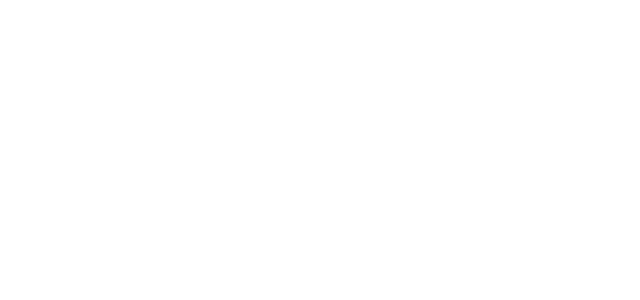
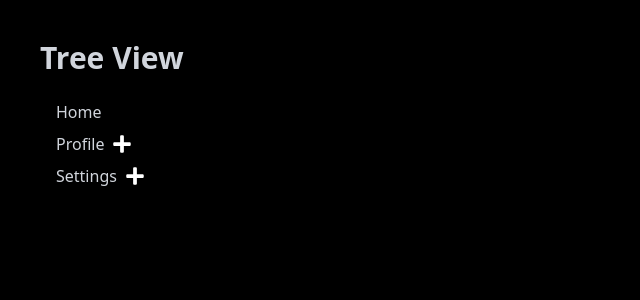
Before and after one commit to DevRahulll/21_Days-React-Projects, a React (Vite) app in the folder 20Projects/: page /treeview in a window 1280 px wide. Before the commit this address had no page. Shown: the top 300 px of the page, without its empty margins (0-640 px from the left). Built offline with nearby package versions, Linux system fonts and the light colour scheme.

Commit message:
added project 7 treeview

```diff
--- a/20Projects/src/App.tsx
+++ b/20Projects/src/App.tsx
@@ -5,6 +5,7 @@
 import ImageSlider from "./components/04ImageSlider/ImageSlider";
 import LoadMoreData from "./components/05LoadMoreData/LoadMoreData";
 import QrGenerator from "./components/06QrGenerator/QrGenerator";
+import TreeView from "./components/07TreeView/TreeView";
 
 function App() {
   return (
@@ -16,6 +17,7 @@
         <Route path="/imageslider" element={<ImageSlider />} />
         <Route path="/loadmoredata" element={<LoadMoreData />} />
         <Route path="/qrcodegenerator" element={<QrGenerator />} />
+        <Route path="/treeview" element={<TreeView />} />
       </Routes>
     </div>
   );
--- /dev/null
+++ b/20Projects/src/components/07TreeView/TreeItem.tsx
@@ -0,0 +1,48 @@
+import { useState } from "react";
+import { FaMinus, FaPlus } from "react-icons/fa";
+import TreeList from "./TreeList";
+import type { TreeNode } from "./data";
+
+interface TreeItemProps {
+  item: TreeNode;
+}
+
+const TreeItem = ({ item }: TreeItemProps) => {
+  const [displayCurrentChildren, setDisplayCurrentChildren] = useState<
+    Record<string, boolean>
+  >({});
+
+  function handleToggleChildren(label: string): void {
+    setDisplayCurrentChildren((prev) => ({
+      ...prev,
+      [label]: !prev[label],
+    }));
+  }
+
+  return (
+    <li className="mb-2">
+      <div className="flex cursor-pointer items-center gap-2">
+        <h1 className="font-medium text-gray-300">{item.label}</h1>
+        {item.children && item.children.length ? (
+          <span onClick={() => handleToggleChildren(item.label)}>
+            {displayCurrentChildren[item.label] ? (
+              <FaMinus color="#fff" size={20} />
+            ) : (
+              <FaPlus color="#fff" size={20} />
+            )}
+          </span>
+        ) : (
+          <span className="opacity-0 select-none">
+            <span style={{ opacity: 0 }}>•</span>
+          </span>
+        )}
+      </div>
+
+      {item.children &&
+        item.children.length > 0 &&
+        displayCurrentChildren[item.label] && <TreeList list={item.children} />}
+    </li>
+  );
+};
+
+export default TreeItem;
--- /dev/null
+++ b/20Projects/src/components/07TreeView/TreeList.tsx
@@ -0,0 +1,22 @@
+import type { TreeNode } from "./data";
+import TreeItem from "./TreeItem";
+
+interface TreeListProps {
+  list: TreeNode[];
+}
+
+const TreeList = ({ list = [] }: TreeListProps) => {
+  return (
+    <ul className="pl-4">
+      {list && list.length ? (
+        list.map((listItem: TreeNode) => (
+          <TreeItem key={listItem.label} item={listItem} />
+        ))
+      ) : (
+        <p>No data found</p>
+      )}
+    </ul>
+  );
+};
+
+export default TreeList;
--- /dev/null
+++ b/20Projects/src/components/07TreeView/TreeView.tsx
@@ -0,0 +1,13 @@
+import menus from "./data";
+import TreeList from "./TreeList";
+
+const TreeView = () => {
+  return (
+    <div className="h-screen bg-black p-10 text-gray-300">
+      <h1 className="mb-6 text-3xl font-bold">Tree View</h1>
+      <TreeList list={menus} />
+    </div>
+  );
+};
+
+export default TreeView;
--- /dev/null
+++ b/20Projects/src/components/07TreeView/data.ts
@@ -0,0 +1,66 @@
+export interface TreeNode {
+  label: string;
+  to: string;
+  children?: TreeNode[];
+}
+
+export const menus: TreeNode[] = [
+  {
+    label: "Home",
+    to: "/",
+  },
+  {
+    label: "Profile",
+    to: "/profile",
+    children: [
+      {
+        label: "Details",
+        to: "details",
+        children: [
+          {
+            label: "Location",
+            to: "location",
+            children: [
+              {
+                label: "City",
+                to: "city",
+              },
+            ],
+          },
+        ],
+      },
+    ],
+  },
+  {
+    label: "Settings",
+    to: "/settings",
+    children: [
+      {
+        label: "Account",
+        to: "account",
+      },
+      {
+        label: "Security",
+        to: "security",
+        children: [
+          {
+            label: "Login",
+            to: "login",
+          },
+          {
+            label: "Register",
+            to: "register",
+            children: [
+              {
+                label: "Random data",
+                to: "",
+              },
+            ],
+          },
+        ],
+      },
+    ],
+  },
+];
+
+export default menus;
```
